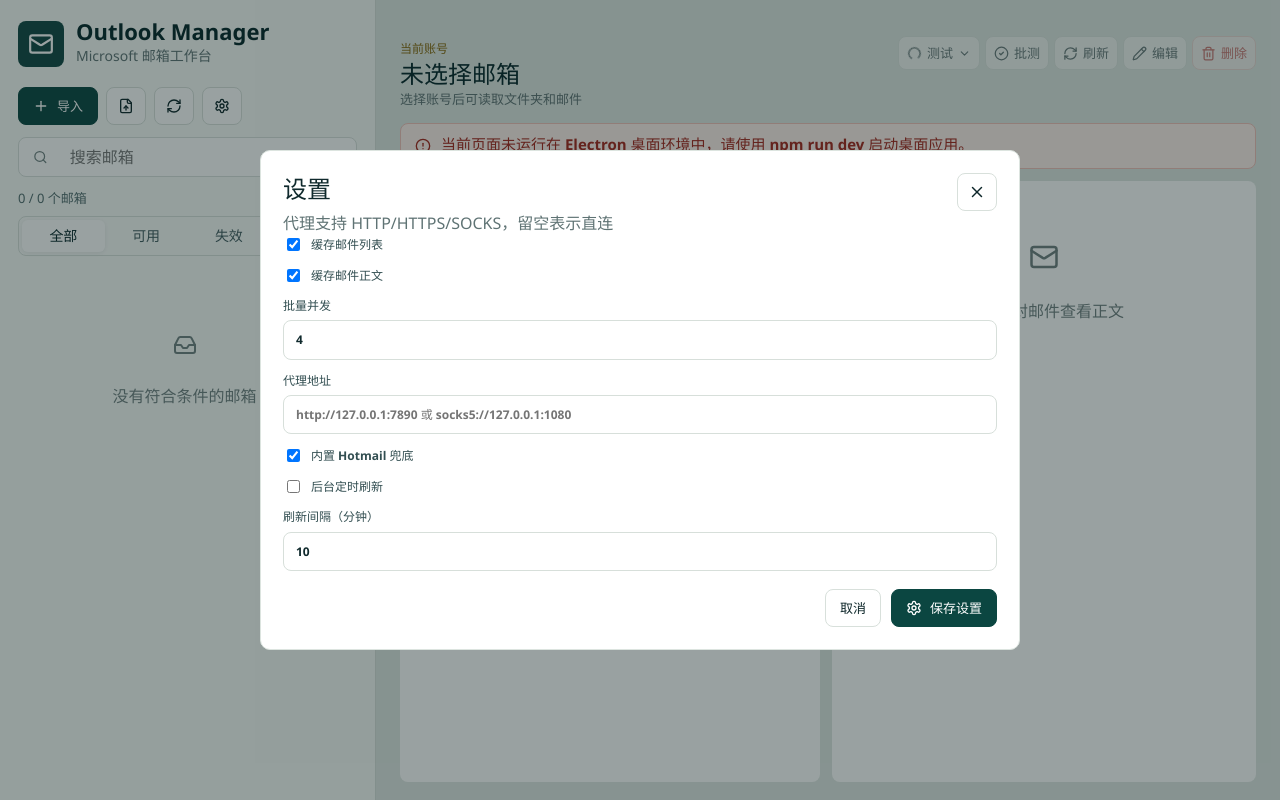
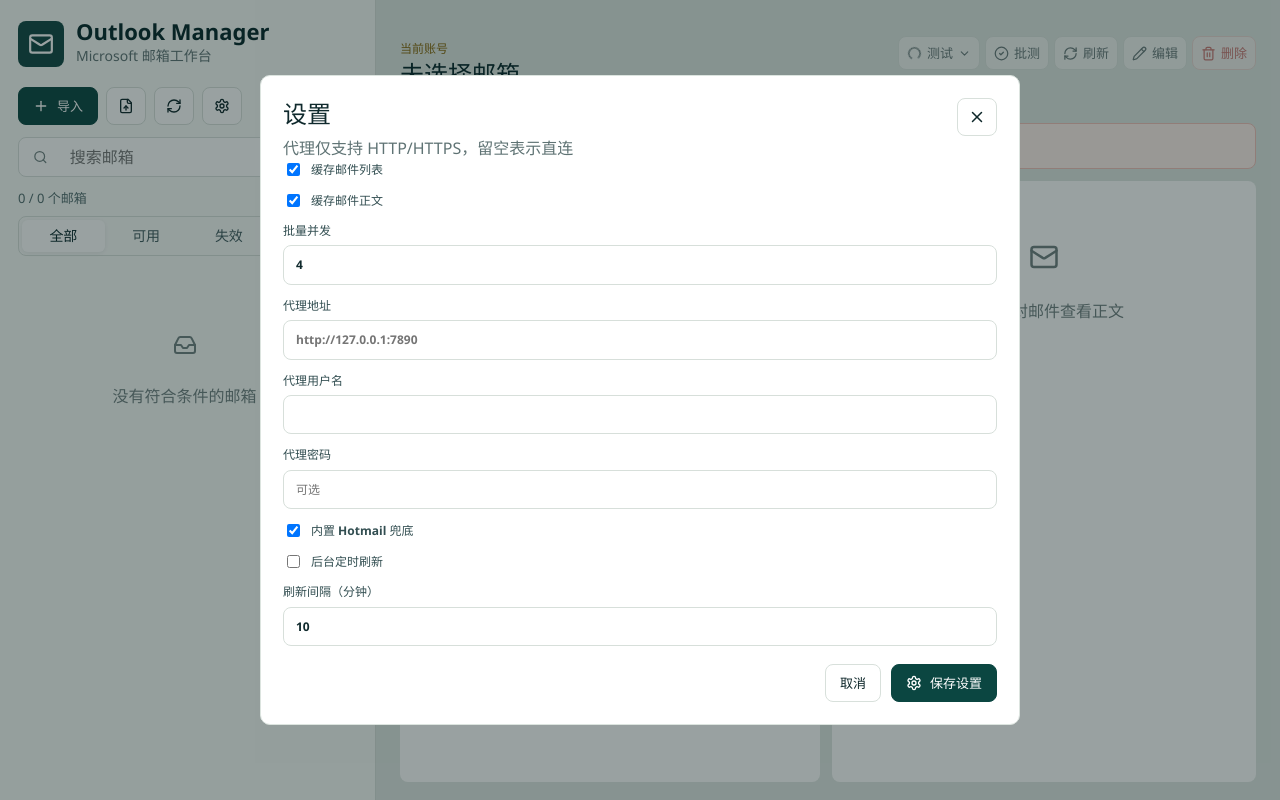
Before and after one commit to xinghe-labs/outlook-manager, a React (Vite) app: page / in a window 1280 px wide. Both pictures are taken after a click on the button 222 px from the left and 106 px from the top of the page. Built offline with nearby package versions, Linux system fonts and the light colour scheme.

Commit message:
security: redact proxy credentials

```diff
--- a/src/components/SettingsModal.tsx
+++ b/src/components/SettingsModal.tsx
@@ -1,7 +1,35 @@
 import { Loader2, Settings, X } from "lucide-react";
 import { FormEvent, useState } from "react";
 import { getDesktopApi } from "../desktop-api";
-import type { AppSettings } from "../types";
+import type { AppSettings, AppSettingsUpdate } from "../types";
+
+interface SettingsFormState {
+  cacheMessages: boolean;
+  cacheBodies: boolean;
+  proxyUrl: string;
+  proxyUsername: string;
+  proxyPassword: string;
+  clearProxyPassword: boolean;
+  batchConcurrency: number;
+  hotmailFallbackEnabled: boolean;
+  autoRefreshEnabled: boolean;
+  autoRefreshIntervalMinutes: number;
+}
+
+function initialForm(settings: AppSettings): SettingsFormState {
+  return {
+    cacheMessages: settings.cacheMessages,
+    cacheBodies: settings.cacheBodies,
+    proxyUrl: settings.proxyUrl,
+    proxyUsername: settings.proxyUsername,
+    proxyPassword: "",
+    clearProxyPassword: false,
+    batchConcurrency: settings.batchConcurrency,
+    hotmailFallbackEnabled: settings.hotmailFallbackEnabled,
+    autoRefreshEnabled: settings.autoRefreshEnabled,
+    autoRefreshIntervalMinutes: settings.autoRefreshIntervalMinutes
+  };
+}
 
 export function SettingsModal({
   settings,
@@ -12,9 +40,13 @@
   onClose: () => void;
   onSaved: (settings: AppSettings) => void;
 }) {
-  const [form, setForm] = useState<AppSettings>(settings);
+  const [form, setForm] = useState<SettingsFormState>(() => initialForm(settings));
   const [loading, setLoading] = useState(false);
   const [error, setError] = useState("");
+  const hasProxyEndpoint = Boolean(form.proxyUrl.trim());
+  const proxyProtocolUnsupported = hasProxyEndpoint && !/^https?:\/\//iu.test(form.proxyUrl.trim());
+  const proxyIdentityUnchanged =
+    form.proxyUrl.trim() === settings.proxyUrl && form.proxyUsername.trim() === settings.proxyUsername;
 
   async function submit(event: FormEvent) {
     event.preventDefault();
@@ -23,12 +55,30 @@
       setError("设置需要在 Electron 桌面应用中使用。");
       return;
     }
+    if (proxyProtocolUnsupported) {
+      setError("代理仅支持 HTTP 或 HTTPS。请修改代理地址，或清空后使用直连。");
+      return;
+    }
+
+    const proxyUrl = form.proxyUrl.trim();
+    const update: AppSettingsUpdate = {
+      cacheMessages: form.cacheMessages,
+      cacheBodies: form.cacheBodies,
+      proxyUrl,
+      proxyUsername: proxyUrl ? form.proxyUsername.trim() : "",
+      proxyPassword: proxyUrl ? form.proxyPassword : "",
+      clearProxyPassword: proxyUrl ? form.clearProxyPassword : false,
+      batchConcurrency: form.batchConcurrency,
+      hotmailFallbackEnabled: form.hotmailFallbackEnabled,
+      autoRefreshEnabled: form.autoRefreshEnabled,
+      autoRefreshIntervalMinutes: form.autoRefreshIntervalMinutes
+    };
 
     setLoading(true);
     setError("");
 
     try {
-      onSaved(await api.settings.update(form));
+      onSaved(await api.settings.update(update));
       onClose();
     } catch (submitError) {
       setError(submitError instanceof Error ? submitError.message : String(submitError));
@@ -43,7 +93,7 @@
         <div className="modal-header">
           <div>
             <h2>设置</h2>
-            <p>代理支持 HTTP/HTTPS/SOCKS，留空表示直连</p>
+            <p>代理仅支持 HTTP/HTTPS，留空表示直连</p>
           </div>
           <button className="toolbar-icon" type="button" onClick={onClose} title="关闭">
             <X size={18} />
@@ -80,10 +130,52 @@
             代理地址
             <input
               value={form.proxyUrl}
-              onChange={(event) => setForm({ ...form, proxyUrl: event.target.value })}
-              placeholder="http://127.0.0.1:7890 或 socks5://127.0.0.1:1080"
+              onChange={(event) => setForm({ ...form, proxyUrl: event.target.value, clearProxyPassword: false })}
+              placeholder="http://127.0.0.1:7890"
+              spellCheck={false}
             />
           </label>
+          <label>
+            代理用户名
+            <input
+              value={form.proxyUsername}
+              onChange={(event) => setForm({ ...form, proxyUsername: event.target.value, clearProxyPassword: false })}
+              disabled={!hasProxyEndpoint}
+              autoComplete="username"
+            />
+          </label>
+          <label>
+            代理密码
+            <input
+              type="password"
+              value={form.proxyPassword}
+              onChange={(event) =>
+                setForm({ ...form, proxyPassword: event.target.value, clearProxyPassword: false })
+              }
+              disabled={!hasProxyEndpoint}
+              autoComplete="new-password"
+              placeholder={
+                settings.proxyHasPassword
+                  ? proxyIdentityUnchanged
+                    ? "已保存，留空保留"
+                    : "留空将清除旧密码"
+                  : "可选"
+              }
+            />
+          </label>
+          {settings.proxyHasPassword ? (
+            <label className="check-row">
+              <input
+                type="checkbox"
+                checked={form.clearProxyPassword}
+                disabled={!hasProxyEndpoint}
+                onChange={(event) =>
+                  setForm({ ...form, clearProxyPassword: event.target.checked, proxyPassword: "" })
+                }
+              />
+              清除已保存的代理密码
+            </label>
+          ) : null}
           <label className="check-row">
             <input
               type="checkbox"
@@ -108,16 +200,21 @@
               max={120}
               value={form.autoRefreshIntervalMinutes}
               disabled={!form.autoRefreshEnabled}
-              onChange={(event) => setForm({ ...form, autoRefreshIntervalMinutes: Number(event.target.value) || 10 })}
+              onChange={(event) =>
+                setForm({ ...form, autoRefreshIntervalMinutes: Number(event.target.value) || 10 })
+              }
             />
           </label>
         </div>
+        {proxyProtocolUnsupported ? (
+          <div className="error-box">当前代理协议不受支持，请改为 HTTP/HTTPS 或清空代理地址。</div>
+        ) : null}
         {error ? <div className="error-box">{error}</div> : null}
         <div className="modal-actions">
           <button type="button" className="secondary-button dark-button" onClick={onClose}>
             取消
           </button>
-          <button className="primary-button dark-primary" type="submit" disabled={loading}>
+          <button className="primary-button dark-primary" type="submit" disabled={loading || proxyProtocolUnsupported}>
             {loading ? <Loader2 size={16} className="spin" /> : <Settings size={16} />}
             保存设置
           </button>
--- a/src/styles.css
+++ b/src/styles.css
@@ -736,6 +736,8 @@
 
 .modal {
   width: min(760px, 100%);
+  max-height: calc(100vh - 48px);
+  overflow-y: auto;
   padding: 22px;
   border-radius: 10px;
 }
```
Also changed, not shown: electron/main/error-utils.ts (+8 -2 lines), electron/main/index.ts (+5 -4 lines), 2 other files (tests, documents, lock files or other folders).
